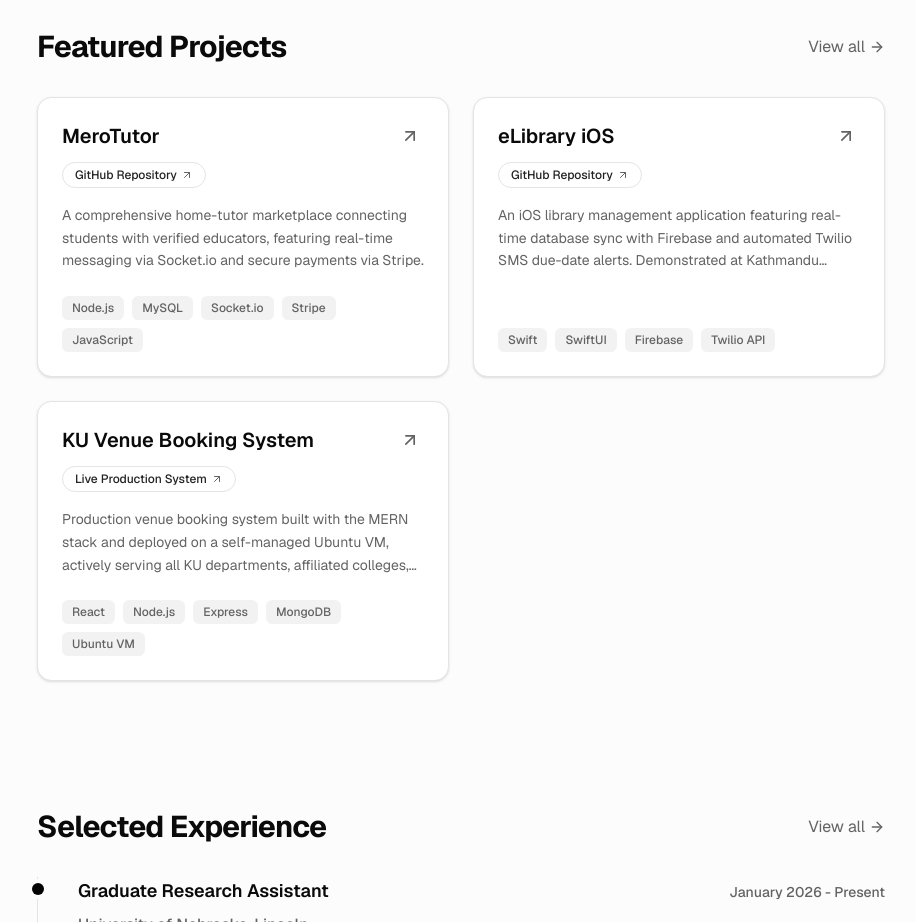
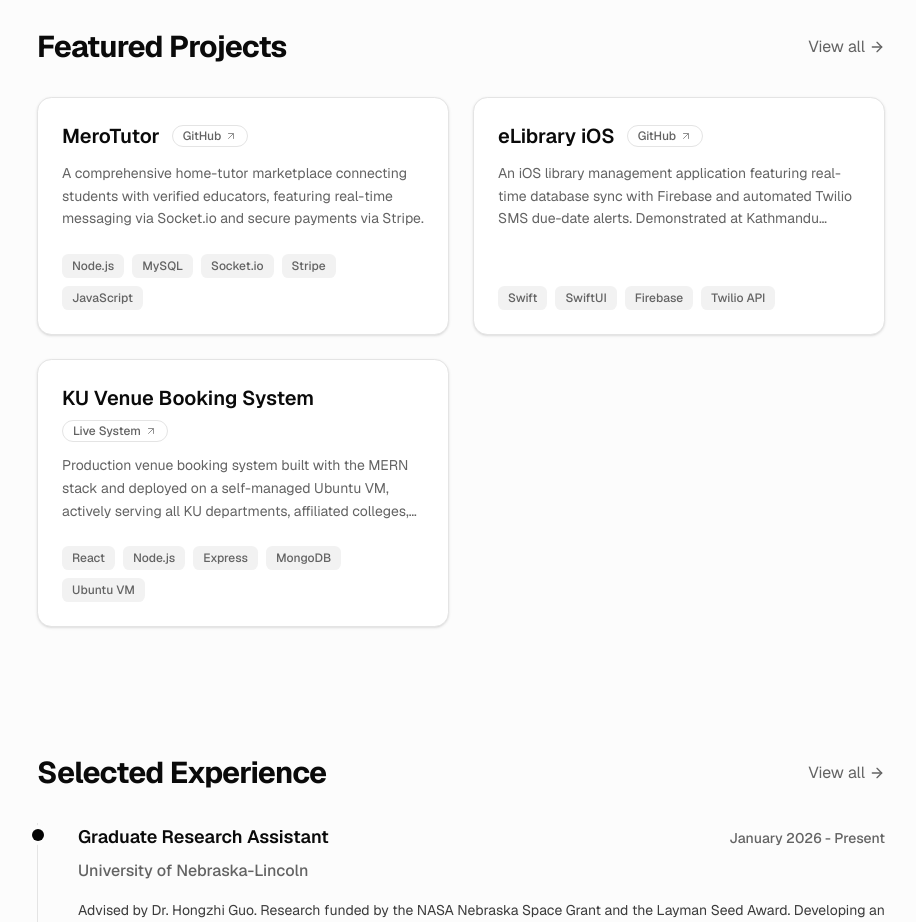
Before and after one commit to aayam07/MyPortfolio, a Next.js app: page / in a window 1280 px wide. Shown: the part 1540-2462 px from the top of the page, without its empty margins (179-1095 px from the left). Built offline with nearby package versions, Linux system fonts and the light colour scheme.

Commit message:
refactor: render project link pills inline with title and remove redundant top-right corner arrow

```diff
--- a/public/data/projects.json
+++ b/public/data/projects.json
@@ -13,7 +13,7 @@
     "link": "https://github.com/aayam07/MeroTutorApp",
     "links": [
       {
-        "label": "GitHub Repository",
+        "label": "GitHub",
         "url": "https://github.com/aayam07/MeroTutorApp"
       }
     ],
@@ -32,7 +32,7 @@
     "link": "https://github.com/aayam07/eLibrary",
     "links": [
       {
-        "label": "GitHub Repository",
+        "label": "GitHub",
         "url": "https://github.com/aayam07/eLibrary"
       }
     ],
@@ -52,7 +52,7 @@
     "link": "https://hallbooking.ku.edu.np",
     "links": [
       {
-        "label": "Live Production System",
+        "label": "Live System",
         "url": "https://hallbooking.ku.edu.np"
       }
     ],
@@ -71,7 +71,7 @@
     "link": "https://logsheet.aic.ku.edu.np",
     "links": [
       {
-        "label": "Logsheet System",
+        "label": "Logsheet",
         "url": "https://logsheet.aic.ku.edu.np"
       },
       {
@@ -94,7 +94,7 @@
     "link": "https://archclub.ku.edu.np",
     "links": [
       {
-        "label": "Live Website",
+        "label": "Live Site",
         "url": "https://archclub.ku.edu.np"
       }
     ],
--- a/src/components/ProjectCard.tsx
+++ b/src/components/ProjectCard.tsx
@@ -19,8 +19,8 @@ interface ProjectCardProps {
 }
 
 export function ProjectCard({ title, description, tags, link, links, index }: ProjectCardProps) {
+  const allLinks = links && links.length > 0 ? links : link ? [{ label: "Visit", url: link }] : [];
   const primaryLink = link || links?.[0]?.url;
-  const hasMultipleLinks = links && links.length > 1;
 
   return (
     <motion.div
@@ -31,45 +31,39 @@ export function ProjectCard({ title, description, tags, link, links, index }: Pr
       className="group flex flex-col justify-between p-6 rounded-2xl bg-card border border-border hover:border-foreground/20 transition-colors shadow-sm"
     >
       <div>
-        <div className="flex items-start justify-between mb-3">
-          <h3 className="text-xl font-semibold text-foreground group-hover:text-primary transition-colors">
+        <div className="flex flex-wrap items-center gap-x-3 gap-y-2 mb-3">
+          <h3 className="text-xl font-semibold text-foreground">
             {primaryLink ? (
-              <a href={primaryLink} target="_blank" rel="noopener noreferrer" className="hover:underline underline-offset-4">
+              <a
+                href={primaryLink}
+                target="_blank"
+                rel="noopener noreferrer"
+                className="hover:underline underline-offset-4"
+              >
                 {title}
               </a>
             ) : (
               title
             )}
           </h3>
-          {primaryLink && !hasMultipleLinks && (
-            <a
-              href={primaryLink}
-              target="_blank"
-              rel="noopener noreferrer"
-              className="text-muted-foreground hover:text-foreground transition-colors p-1 shrink-0"
-              aria-label={`View ${title}`}
-            >
-              <ArrowUpRight className="w-5 h-5 text-muted-foreground group-hover:text-foreground group-hover:translate-x-0.5 group-hover:-translate-y-0.5 transition-all" />
-            </a>
-          )}
-        </div>
 
-        {links && links.length > 0 && (
-          <div className="flex flex-wrap gap-2 mb-4">
-            {links.map((item, idx) => (
+          {allLinks.length > 0 && (
+            <div className="flex flex-wrap items-center gap-1.5">
+              {allLinks.map((item, idx) => (
                 <a
                   key={idx}
                   href={item.url}
                   target="_blank"
                   rel="noopener noreferrer"
-                className="inline-flex items-center gap-1 px-3 py-1 text-xs font-medium border border-border rounded-full hover:bg-muted text-foreground/90 transition-colors"
+                  className="inline-flex items-center gap-1 px-2.5 py-0.5 text-xs font-medium border border-border rounded-full hover:bg-muted text-muted-foreground hover:text-foreground transition-colors"
                 >
                   <span>{item.label}</span>
-                <ArrowUpRight className="w-3 h-3 text-muted-foreground" />
+                  <ArrowUpRight className="w-3 h-3 opacity-70" />
                 </a>
               ))}
             </div>
           )}
+        </div>
 
         <p className="text-sm text-muted-foreground mb-6 line-clamp-3 leading-relaxed">
           {description}
```
Lines whose indentation alone changed are shown as unchanged.
